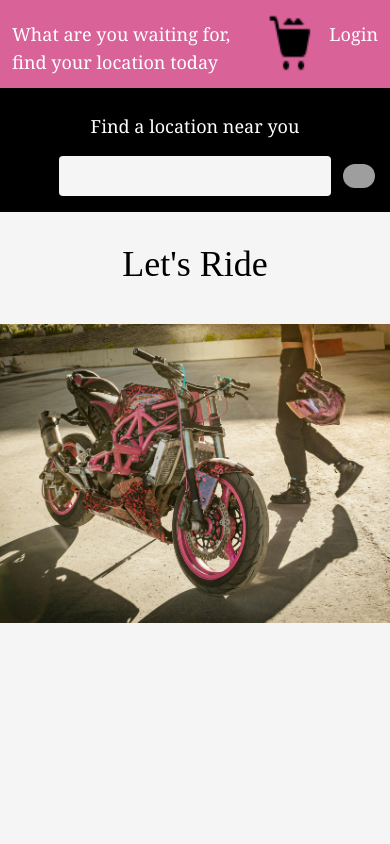
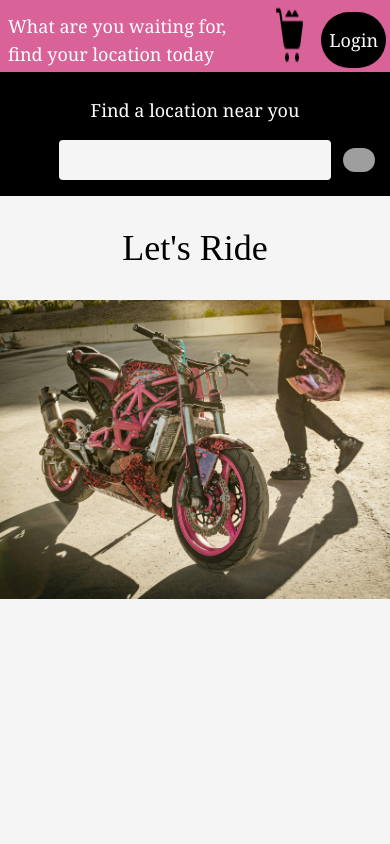
Before and after one commit to Davonne007-TX/world-of-code-and-design, a React (Vite) app: page /letsRide in a window 390 px wide. Shown: the top 844 px of the page. Built offline with nearby package versions, Linux system fonts and the light colour scheme; grey boxes are pictures that could not be loaded; a web font is replaced by a local one.

Commit message:
updat footer, add route for next ui project, work on responsiveness for lets ride project

```diff
--- a/src/App.jsx
+++ b/src/App.jsx
@@ -16,11 +16,18 @@ const LetsRide = React.lazy(() => import("./components/ride/LetsRide"));
 const Arcade = React.lazy(() => import("./components/gaming/Arcade"));
 const WizardChess = React.lazy(() => import("./components/chess/WizardChess"));
 const Spiderman = React.lazy(() => import("./components/spiderman/Spiderman"));
+const AimHigh = React.lazy(() => import("./components/basketball/AimHigh"));
 
 function App() {
   return (
     <>
-      <Suspense fallback={<div>Loading .....</div>}>
+      <Suspense
+        fallback={
+          <div className="bg-black min-h-screen flex text-purple-500 text-5xl">
+            Loading .....
+          </div>
+        }
+      >
         <Routes>
           <Route path="/" element={<HomePage />} />
           <Route path="/space" element={<SpaceExploration />} />
@@ -32,6 +39,7 @@ function App() {
           <Route path="/arcade" element={<Arcade />} />
           <Route path="/wizardChess" element={<WizardChess />} />
           <Route path="/spiderman" element={<Spiderman />} />
+          <Route path="/basketball" element={<AimHigh />} />
         </Routes>
       </Suspense>
     </>
--- a/src/components/Footer.jsx
+++ b/src/components/Footer.jsx
@@ -1,7 +1,7 @@
 export default function Footer() {
   return (
     <footer className="mt-auto bg-neutral-300 w-full text-center text-xl font-glo p-2 text-purple-600">
-      © coded and designed by davonne vigil
+      © late night coding sessions by davonne vigil
     </footer>
   );
 }
--- /dev/null
+++ b/src/components/basketball/AimHigh.jsx
@@ -0,0 +1,3 @@
+export default function AimHigh() {
+  return <div>Basketball</div>;
+}
--- a/src/components/ride/LetsRideTopHeader.jsx
+++ b/src/components/ride/LetsRideTopHeader.jsx
@@ -1,15 +1,23 @@
 import Image from "../Image";
 import Location from "./Location";
+import Button from "../Button";
 export default function LetsRideTopHeader() {
   const cartImage = "/images/cartIcon.png ";
   const waiting = ["What are you waiting for, find your location today"];
   return (
     <>
-      <section className="w-full font-serif bg-pink-700/60 p-1 text-white text-lg">
-        <section className="flex gap-4 m-2">
+      <section className="w-full font-serif bg-pink-700/60 ps-1 text-white text-lg">
+        <section className="flex flex-row gap-4 p-1">
           <p className="mt-2">{waiting}</p>
-          <Image image={cartImage} className="ml-auto w-20 md:w-10" />
-          <p className="mt-2">Login</p>
+          <Image image={cartImage} className="ml-auto w-9" />
+          <Button
+            className="mt-2  bg-black rounded-full text-white p-2"
+            btnTxt={"Login"}
+          />
+          {/* <Button
+            className="mt-2 bg-black rounded-full text-white p-2 "
+            btnTxt={"Sign Up"}
+          /> */}
         </section>
       </section>
 
--- a/src/components/ride/RideHero.jsx
+++ b/src/components/ride/RideHero.jsx
@@ -4,10 +4,10 @@ export default function RideHero() {
   const pinkBike = "/images/pinkBike.jpg";
 
   return (
-    <section className="flex justify-center items-center mt-10">
+    <section className="flex justify-center items-center mt-8">
       <Image
         image={pinkBike}
-        className={"max-w-md md:max-w-3xl lg:max-w-xs rounded-xl h-auto"}
+        className={"max-w-md md:max-w-3xl lg:max-w-4xl rounded-xl h-auto"}
       />
     </section>
   );
--- a/src/data/myWork.js
+++ b/src/data/myWork.js
@@ -8,4 +8,5 @@ export const myWork = [
   { id: 7, text: "Arcade", link: "/arcade" },
   { id: 8, text: "Wizard Chess", link: "/wizardChess" },
   { id: 9, text: "Spiderman", link: "/spiderman" },
+  { id: 10, text: "Aim High", link: "/basketball" },
 ];
```
Also changed, not shown: public/images/basketball.jpg (added).
